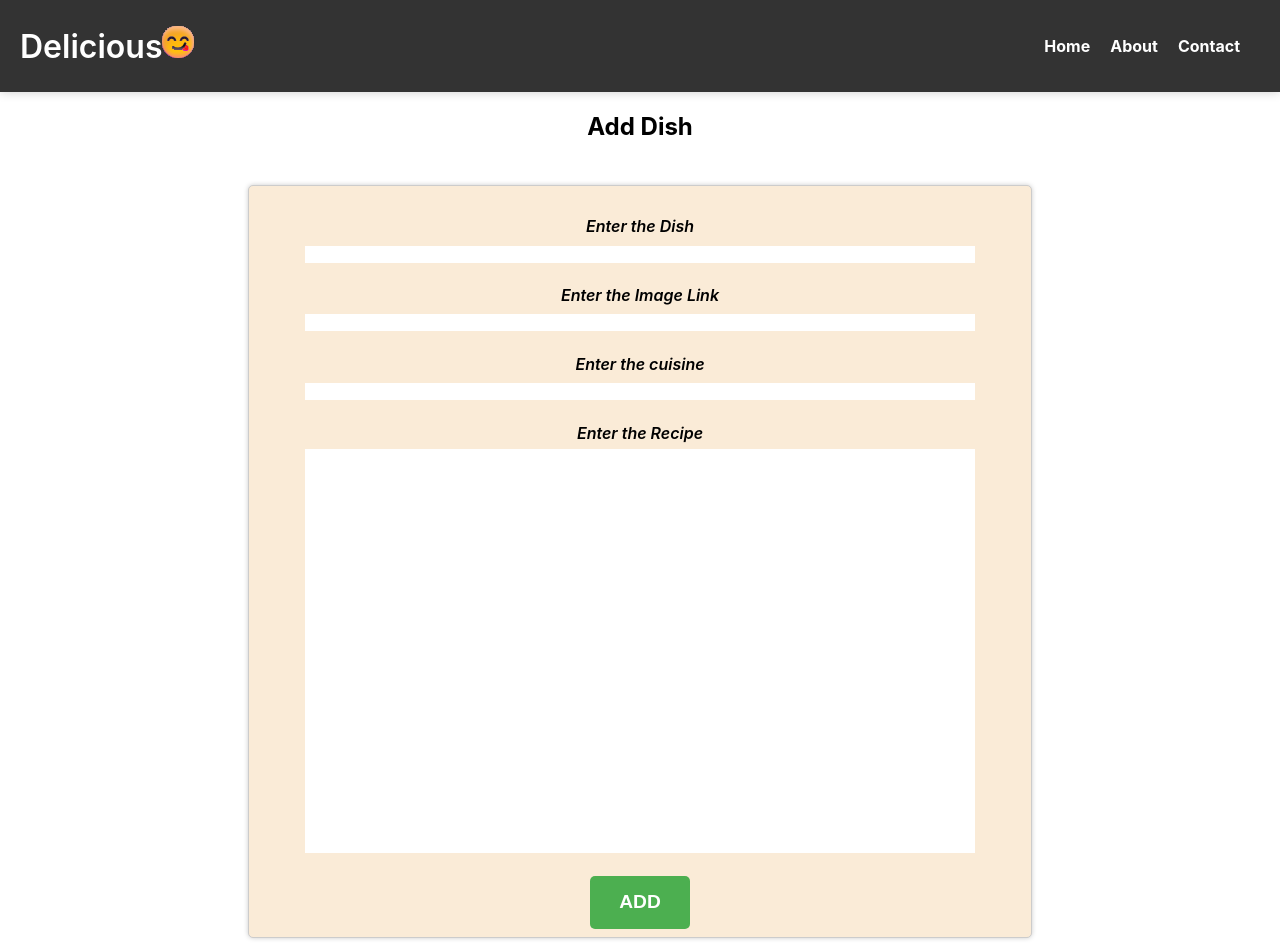
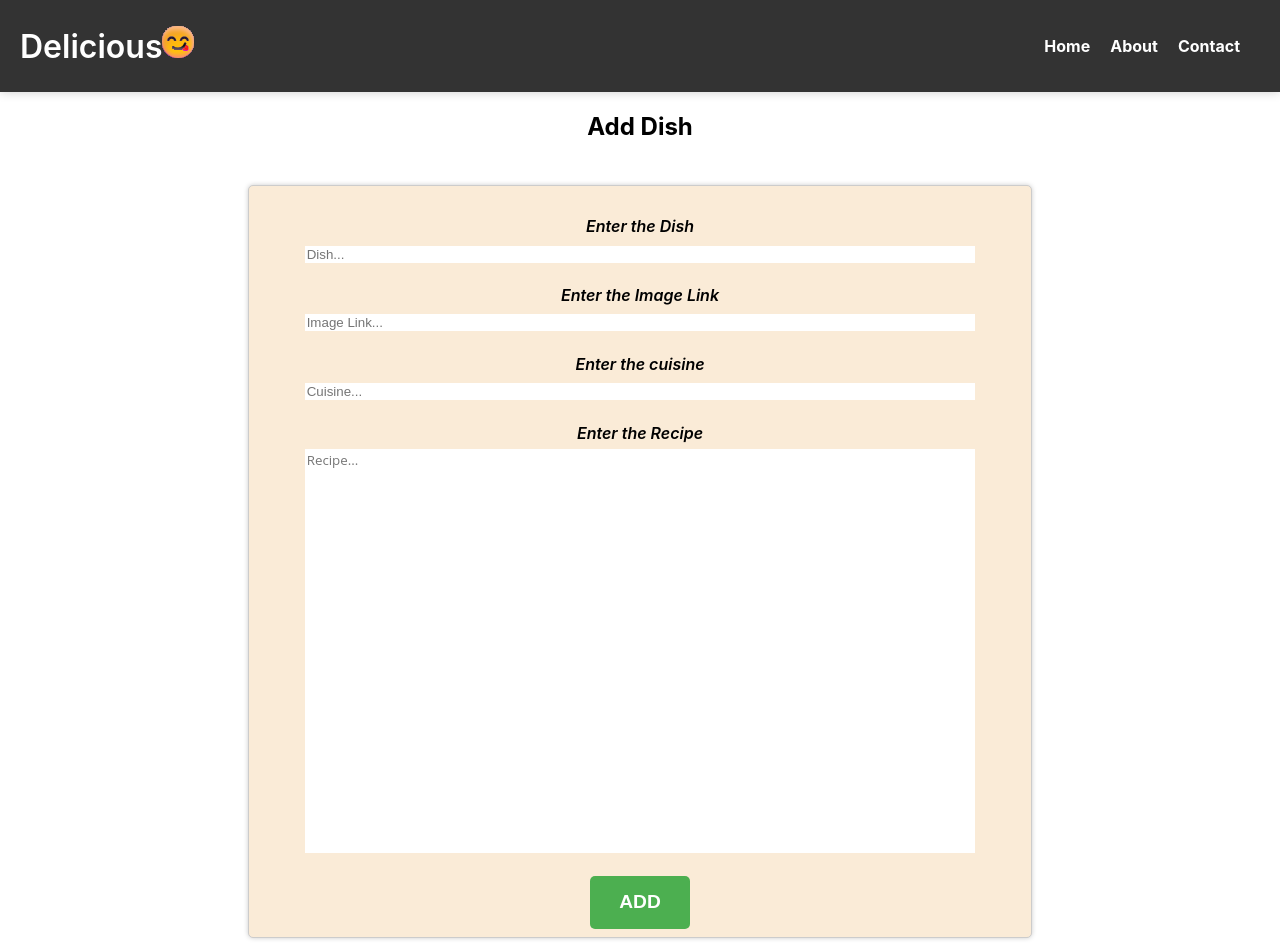
Before and after one commit to anuragK-24/Delicious, a React (Create React App) app: page /dish/add in a window 1280 px wide. Shown: the top 952 px of the page. Built offline with nearby package versions, Linux system fonts and the light colour scheme; no server answers.

Commit message:
Resoloved the error regarding the undefined error

```diff
--- a/src/components/LabelledInput/LabelledInput.jsx
+++ b/src/components/LabelledInput/LabelledInput.jsx
@@ -1,6 +1,6 @@
 import React from "react";
 import "./LabelledInput.scss";
-export default function LabelledInput({ label, value, on_change, num_row }) {
+export default function LabelledInput({ label, value, on_change, num_row, placeholder }) {
   return (
     <div className={`LabelledInput`}>
       <div className="LabelledInput__Label">{label} </div>
@@ -10,6 +10,7 @@ export default function LabelledInput({ label, value, on_change, num_row }) {
           name=""
           id=""
           value={value}
+          placeholder={placeholder}
           onChange={on_change}
           rows={num_row}
           cols="30"
@@ -18,6 +19,7 @@ export default function LabelledInput({ label, value, on_change, num_row }) {
         <input
           className="LabelledInput__Input"
           value={value}
+          placeholder={placeholder}
           onChange={on_change}
           type="text"
         />
--- a/src/pages/AddDish/AddDish.jsx
+++ b/src/pages/AddDish/AddDish.jsx
@@ -12,14 +12,14 @@ export default function AddDish() {
   const [cuisineData, setCuisineData] = useState([]);
 
   const handleCreate = async () => {
-    if (cuisineID.length === 0) {
+    if (cuisineID && cuisineID.length === 0) {
       alert("Please enter a valid cuisine");
       return;
     }
-    if (title.length === 0) {
+    if ( title && title.length === 0) {
       alert("Please enter a valid title");
       return;
-    } else if (recipe.length === 0) {
+    } else if (recipe && recipe.length === 0) {
       alert("Please enter a valid recipe");
       return;
     }
@@ -61,22 +61,26 @@ export default function AddDish() {
           <LabelledInput
             label={"Enter the Dish"}
             value={title}
+            placeholder={"Dish..."}
             on_change={(e) => setTitle(e.target.value)}
           />
 
           <LabelledInput
             label={"Enter the Image Link"}
+            placeholder={"Image Link..."}
             value={photo}
             on_change={(e) => setPhoto(e.target.value)}
           />
 
           <LabelledInput
             label={"Enter the cuisine"}
+            placeholder={"Cuisine..."}
             value={cuisine}
             on_change={(e) => setCuisine(e.target.value)}
           />
           <LabelledInput
             label={"Enter the Recipe"}
+            placeholder={"Recipe..."}
             value={recipe}
             num_row={"4"}
             on_change={(e) => setRecipe(e.target.value)}
--- a/src/pages/EditDish/EditDish.jsx
+++ b/src/pages/EditDish/EditDish.jsx
@@ -25,10 +25,10 @@ export default function EditDish() {
     fetchDish();
   }, []);
   const handleUpdate = async () => {
-    if (title.length === 0) {
+    if (title && title.length === 0) {
       alert("Please enter a valid title");
       return;
-    } else if (recipe.length === 0) {
+    } else if ( recipe && recipe.length === 0) {
       alert("Please enter a valid recipe");
       return;
     }
```
